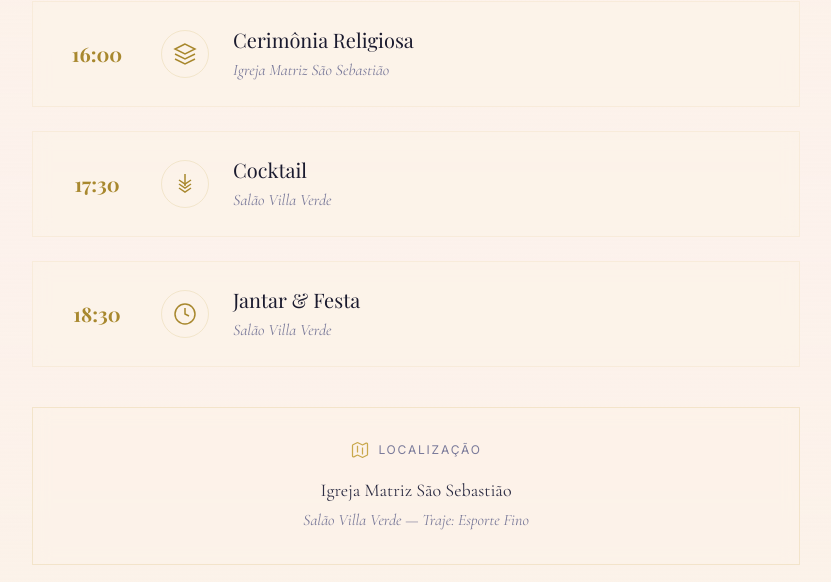
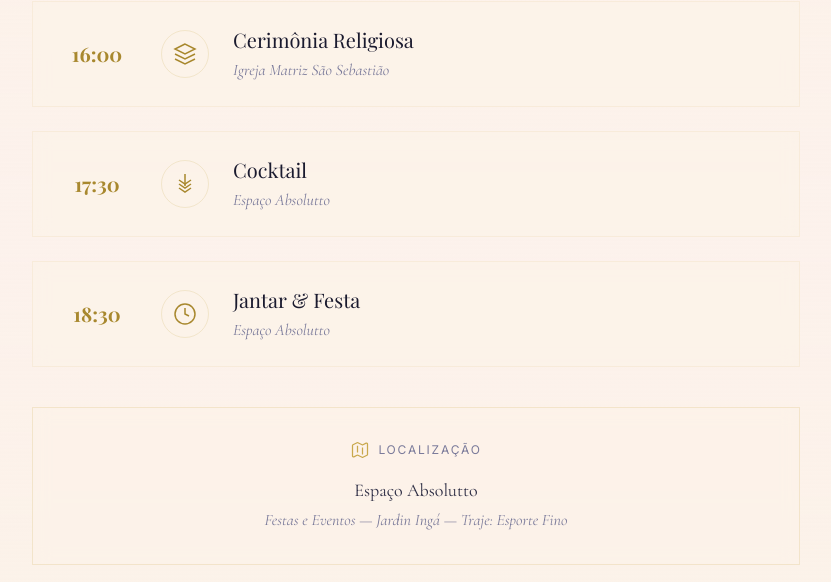
Before and after one commit to josephclan22-eng/-convite-casamento, a React (Vite) app: page / in a window 1280 px wide. Shown: the part 3919-4501 px from the top of the page, without its empty margins (224-1055 px from the left). Built offline with nearby package versions, Linux system fonts and the light colour scheme; no server answers; the HTML template or start-up script is replaced by a standard one; a web font is replaced by a local one.

Commit message:
Update location to Espaço Absolutto - Festas e Eventos - Jardin Ingá

```diff
--- a/src/components/Details.tsx
+++ b/src/components/Details.tsx
@@ -15,7 +15,7 @@ const schedule = [
   {
     time: "17:30",
     label: "Cocktail",
-    desc: "Salão Villa Verde",
+    desc: "Espaço Absolutto",
     icon: (
       <svg className="w-5 h-5 sm:w-6 sm:h-6 text-gold-dark" viewBox="0 0 24 24" fill="none" stroke="currentColor" strokeWidth="1.5">
         <path d="M12 2v4M6 8l6 4 6-4M6 12l6 4 6-4M6 16l6 4 6-4" />
@@ -26,7 +26,7 @@ const schedule = [
   {
     time: "18:30",
     label: "Jantar & Festa",
-    desc: "Salão Villa Verde",
+    desc: "Espaço Absolutto",
     icon: (
       <svg className="w-5 h-5 sm:w-6 sm:h-6 text-gold-dark" viewBox="0 0 24 24" fill="none" stroke="currentColor" strokeWidth="1.5">
         <circle cx="12" cy="12" r="10" />
@@ -85,9 +85,9 @@ export default function Details() {
             className="block group"
           >
             <p className="font-garamond text-ink-light text-base sm:text-lg mb-1 group-hover:text-gold-dark transition-colors">
-              Igreja Matriz São Sebastião
+              Espaço Absolutto
             </p>
-            <p className="font-garamond text-muted text-sm sm:text-base italic">Salão Villa Verde — Traje: Esporte Fino</p>
+            <p className="font-garamond text-muted text-sm sm:text-base italic">Festas e Eventos — Jardin Ingá — Traje: Esporte Fino</p>
           </a>
         </div>
 
```
